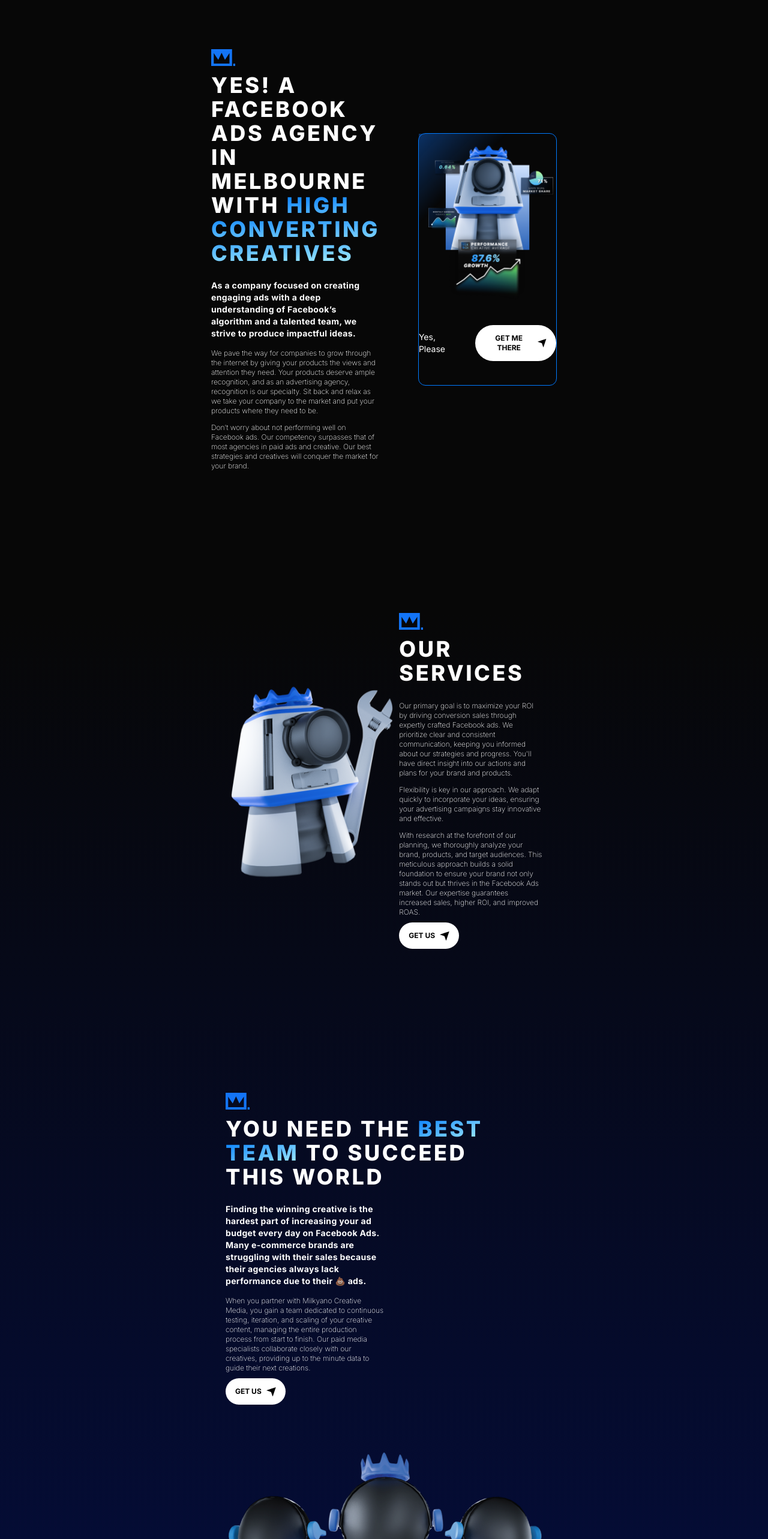
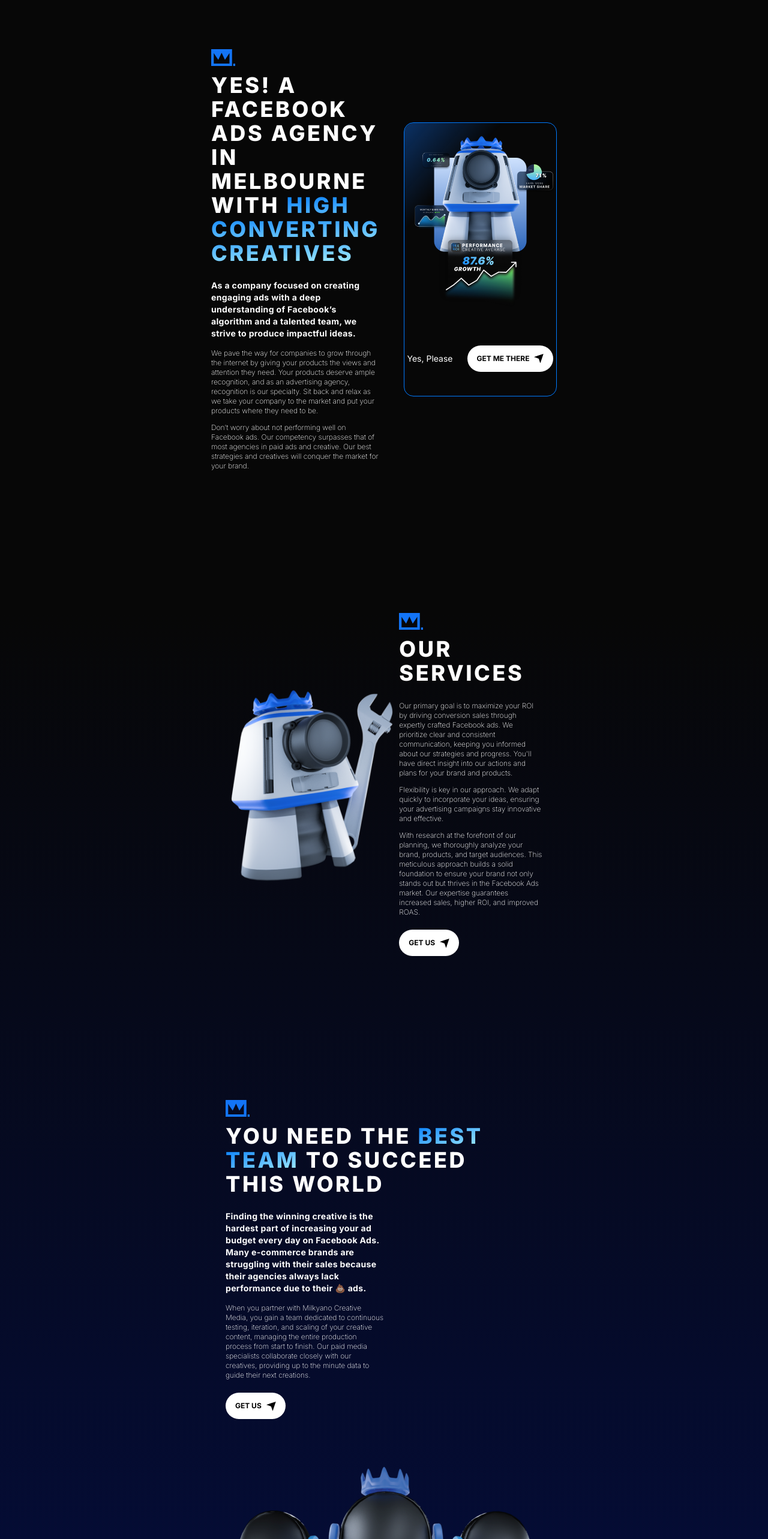
Before and after one commit to darwinprayoga/milkyano-landing-page, a React (Vite) app: page / in a window 1280 px wide. Shown: the part 1420-3986 px from the top of the page at 60% size. Built offline with nearby package versions, Linux system fonts and the light colour scheme.

Commit message:
revisions 6

```diff
--- a/src/pages/LandingPage.tsx
+++ b/src/pages/LandingPage.tsx
@@ -166,12 +166,13 @@ function LandingPage() {
         </div>
 
         <div className="md:px-[438px] place-self-center flex flex-col md:flex-row items-center gap-20 md:gap-0 mb-20 md:mb-60 px-6">
-          <div className="px-16 md:pr-0 order-last relative">
-            <div className="border border-[#007BFF] rounded-xl flex flex-col">
+          <div className="px-10 md:pr-0 order-last relative">
+            <div className="border border-[#007BFF] rounded-2xl flex flex-col">
               <img
                 width={500}
                 height={500}
                 src={robot}
+                className="rounded-2xl"
                 alt="the Iphone Mockup"
               />
               <div className="flex justify-center items-center gap-6 my-10">
@@ -251,7 +252,7 @@ function LandingPage() {
                 market. Our expertise guarantees increased sales, higher ROI,
                 and improved ROAS.
               </sub>
-              <button className="buttonNegative w-max">
+              <button className="buttonNegative w-max mt-3">
                 GET US
                 <Pointer classname="w-4" />
               </button>
@@ -289,7 +290,7 @@ function LandingPage() {
                 their next creations.
               </sub>
             </div>
-            <button className="buttonNegative z-10">
+            <button className="buttonNegative z-10 mt-3">
               GET US
               <Pointer classname="buttonIcon" />
             </button>
--- a/src/styles/index.css
+++ b/src/styles/index.css
@@ -4,7 +4,7 @@
 
 @layer components {
   .pointer {
-    @apply cursor-auto md:cursor-pointer hover:scale-[1.03] active:translate-y-[1px] active:scale-[0.99];
+    @apply cursor-auto md:cursor-pointer transition duration-300 hover:scale-[1.03] active:translate-y-[1px] active:scale-[0.99];
   }
 
   .buttonOn {
@@ -16,7 +16,7 @@
   }
 
   .buttonNegative {
-    @apply bg-white text-black hover:shadow-white;
+    @apply bg-white text-black hover:shadow-white/30;
   }
 
   .buttonIcon {
```
Also changed, not shown: src/assets/Robot.png, src/assets/RobotHead.png.
